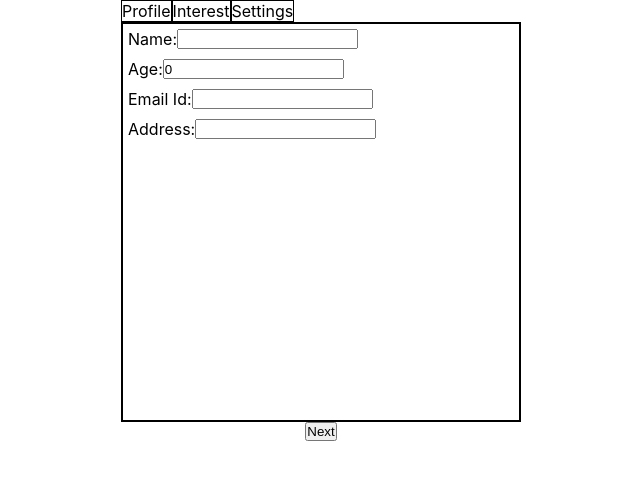
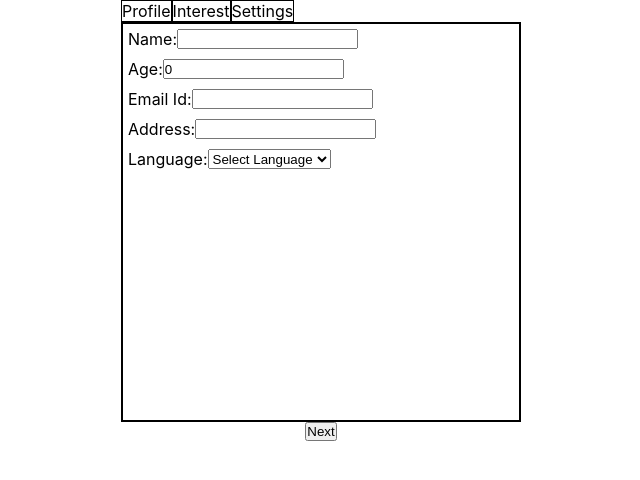
Before and after one commit to svedant-eagle-org/test-copilot-demo, a React (Create React App) app: page / in a window 1280 px wide. Shown: the top 480 px of the page, without its empty margins (319-959 px from the left). Built offline with nearby package versions, Linux system fonts and the light colour scheme.

Commit message:
TSFCD-4 add required language dropdown in profile tab
Agent-Logs-Url: https://github.com/svedant-eagle-org/test-copilot-demo/sessions/9b605a97-734e-4a31-b483-c763d5e41a97

Co-authored-by: svedant-eagle-org <64020585+svedant-eagle-org@users.noreply.github.com>

```diff
--- a/src/namasteydev/machine-coding-problems/tab-form/Tabs.js
+++ b/src/namasteydev/machine-coding-problems/tab-form/Tabs.js
@@ -10,6 +10,7 @@ const Tabs = () => {
     age: 0,
     email_id: "",
     address: "",
+    language: "",
     interests: ["Music"],
     theme: "light",
   });
@@ -32,8 +33,13 @@ const Tabs = () => {
         if (!data?.address || data?.address?.trim()?.length === 0) {
           err.address = "Address cannot be empty";
         }
+        if (!data?.language) {
+          err.language = "Language should be selected";
+        }
         setError(err);
-        return err.name || err.age || err.email_id || err.address ? false : true;
+        return err.name || err.age || err.email_id || err.address || err.language
+          ? false
+          : true;
       },
     },
     {
--- a/src/namasteydev/machine-coding-problems/tab-form/components/Profile.js
+++ b/src/namasteydev/machine-coding-problems/tab-form/components/Profile.js
@@ -1,6 +1,6 @@
 import "../styles.css";
 const Profile = ({ data, setData, error }) => {
-  const { name, age, email_id, address } = data;
+  const { name, age, email_id, address, language } = data;
   const handleProfileData = (e, item) => {
     setData({ ...data, [item]: e?.target?.value });
   };
@@ -46,6 +46,22 @@ const Profile = ({ data, setData, error }) => {
         />
       </div>
       {error?.address && <span className="error">Address cannot be empty</span>}
+      <div className="formInput">
+        <label for="language">Language:</label>
+        <select
+          id="language"
+          value={language}
+          onChange={(e) => handleProfileData(e, "language")}
+        >
+          <option value="">Select Language</option>
+          <option value="English">English</option>
+          <option value="Hindi">Hindi</option>
+          <option value="French">French</option>
+        </select>
+      </div>
+      {error?.language && (
+        <span className="error">Language should be selected</span>
+      )}
     </div>
   );
 };
```
Also changed, not shown: 1 other file (tests, documents, lock files or other folders).
